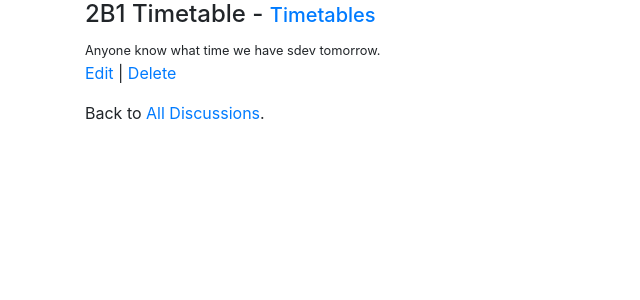
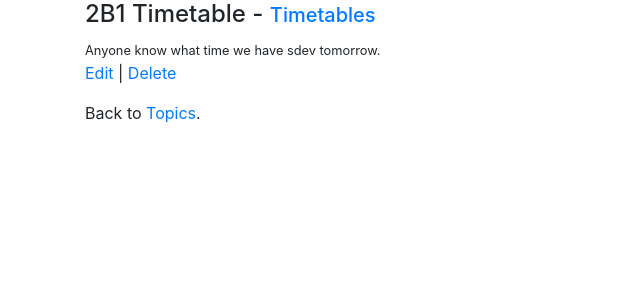
Before and after one commit to RhysMcCabe/come_slim_with_me, a Django app: page /discussion/3/ in a window 1280 px wide. Shown: the part 103-403 px from the top of the page, without its empty margins (0-640 px from the left). Run offline with Django 3.2, Linux system fonts and the light colour scheme; data comes from the database, SQL or seed files in the repository; both versions use the stored data as it was after the commit; some libraries are stand-ins or nearby versions.

Commit message:
Solved issue with url on discussion_detail

```diff
--- a/messageboard/urls.py
+++ b/messageboard/urls.py
@@ -10,12 +10,12 @@ from .views import(
 
 urlpatterns = [
     path('discussion/<int:pk>/edit/',
-    DiscussionUpdateView.as_view(), name='discussion_edit'),
+         DiscussionUpdateView.as_view(), name='discussion_edit'),
     path('discussion/<int:pk>/delete/',
-    DiscussionDeleteView.as_view(), name='discussion_delete'),
+         DiscussionDeleteView.as_view(), name='discussion_delete'),
     path('discussion/new/', DiscussionCreateView.as_view(), name='discussion_new'),
-    path('topic/<int:pk>/', DiscussionListView.as_view(), name='discussion'),
+    path('topic/<int:pk>/', DiscussionListView.as_view(), name='discussion_list'),
     path('discussion/<int:pk>/',
-    DiscussionDetailView.as_view(), name='discussion_detail'),
+         DiscussionDetailView.as_view(), name='discussion_detail'),
     path('', TopicListView.as_view(), name='topic'),
 ]
--- a/templates/discussion_detail.html
+++ b/templates/discussion_detail.html
@@ -2,10 +2,11 @@
 
 {% block content %}
 <div class="discussion-entry">
-    <h4>{{ discussion.title }} - <a class="h5" href="">{{ discussion.topic.name }}</a></h4>
-    <small>{{ discussion.body }}</small>
+  <h4>{{ discussion.title }} - <a class="h5" href="">{{ discussion.topic.name }}</a></h4>
+  <small>{{ discussion.body }}</small>
 </div>
 
-<p><a href="{% url 'discussion_edit' discussion.pk %}">Edit</a> | <a href="{% url 'discussion_delete' discussion.pk %}">Delete</a></p>
-  <p>Back to <a href="{% url 'discussion' %}">All Discussions</a>.</p>
+<p><a href="{% url 'discussion_edit' discussion.pk %}">Edit</a> | <a
+    href="{% url 'discussion_delete' discussion.pk %}">Delete</a></p>
+<p>Back to <a href="{% url 'topic' %}">Topics</a>.</p>
 {% endblock content %}
--- a/templates/home.html
+++ b/templates/home.html
@@ -5,7 +5,7 @@
     {% for topic in all_topics_list %}
     <div class="col-12 pt-3">
         <div class=" card p-3 topics-entry">
-            <h5><a href="{% url 'discussion' topic.pk %}">{{ topic.name }}</a></h5>
+            <h5><a href="{% url 'discussion_list' topic.pk %}">{{ topic.name }}</a></h5>
             <small>{{ topic.description }}</small>
         </div>
     </div>
```
Also changed, not shown: db.sqlite3.
